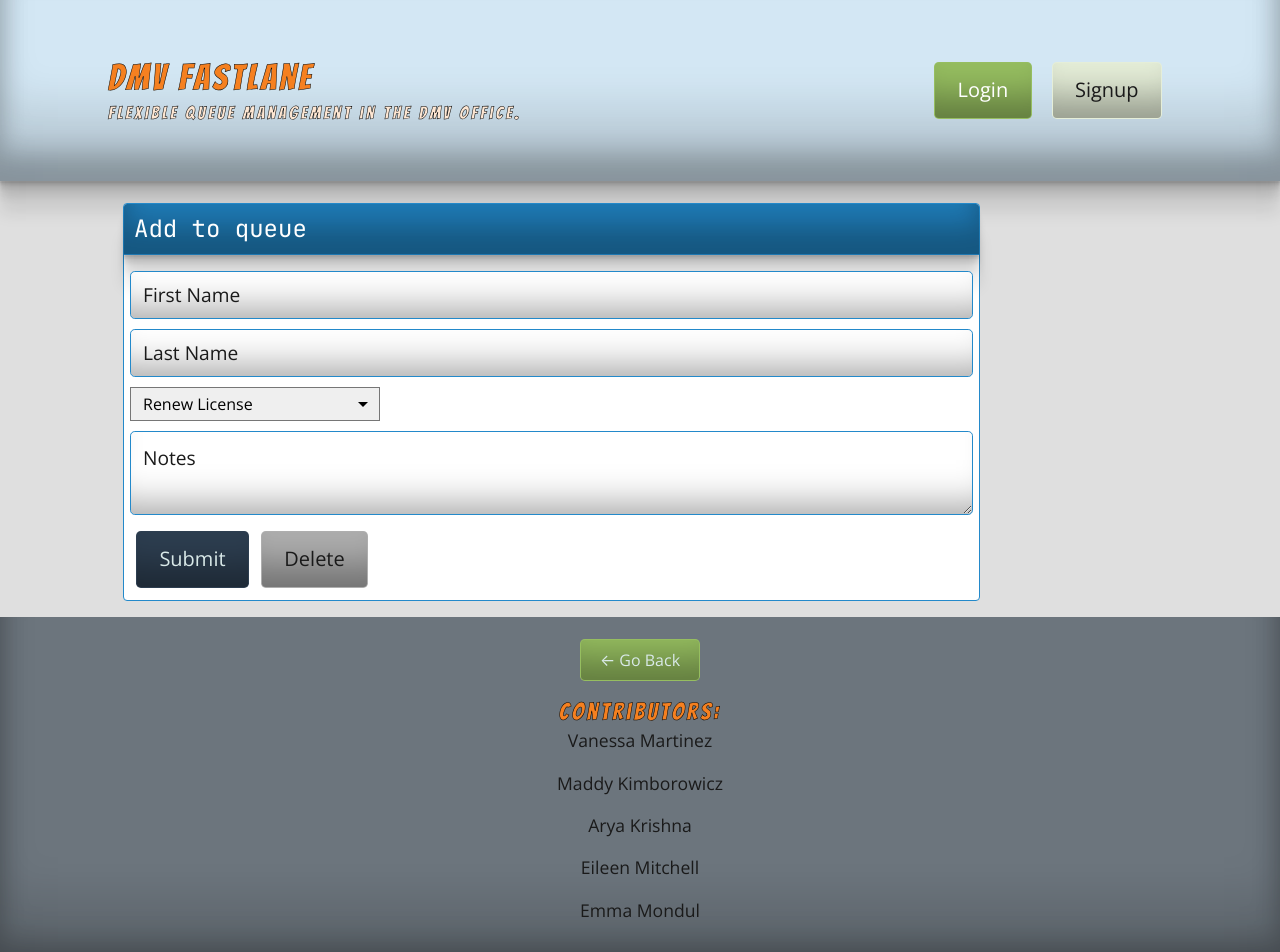
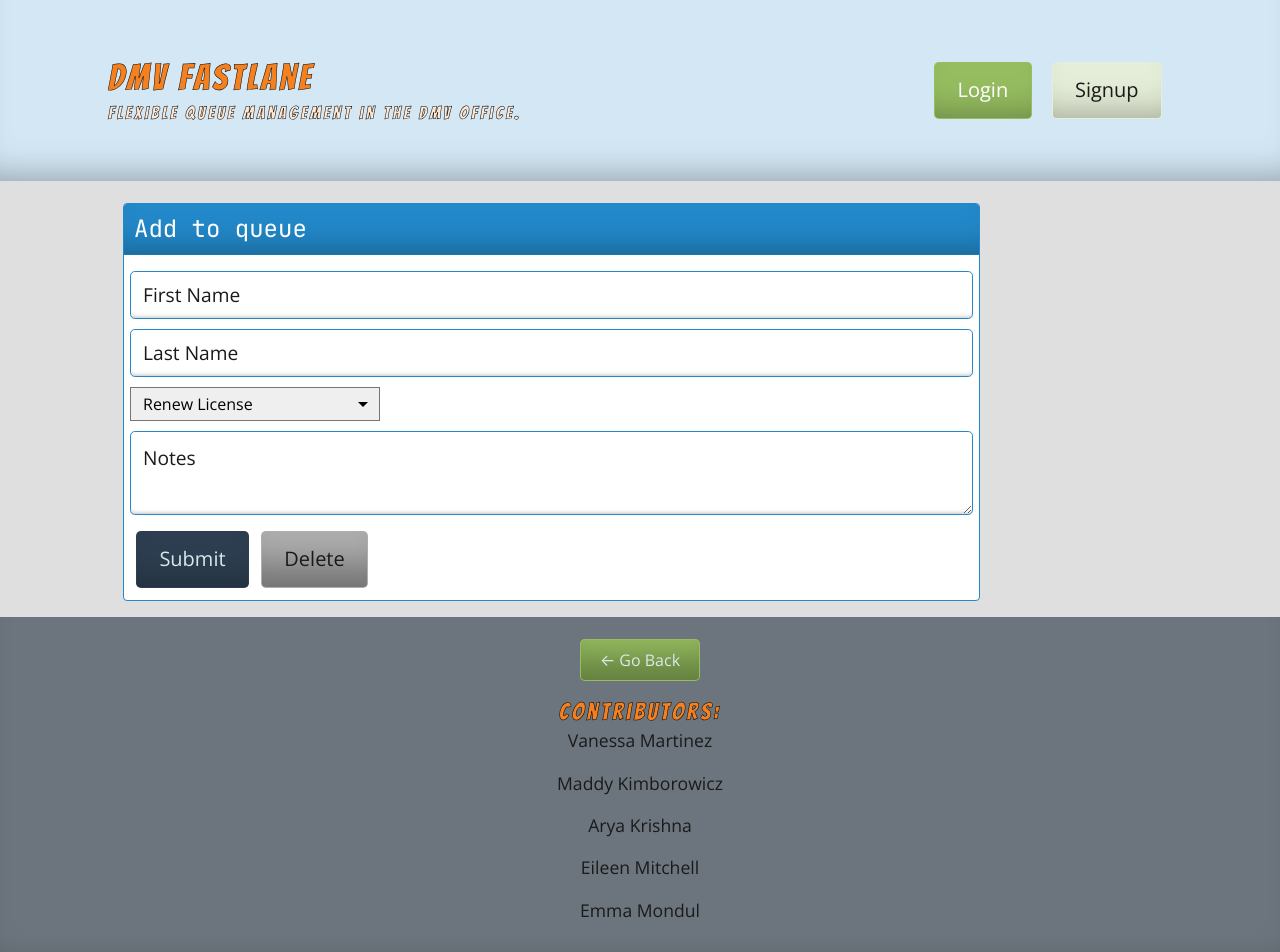
Before and after one commit to marvanessa1/DMV-FastLane, a React (Create React App) app in the folder client/: page /me in a window 1280 px wide. Shown: the top 952 px of the page. Built offline with nearby package versions, Linux system fonts and the light colour scheme; a web font is replaced by a local one.

Commit message:
fixing how loud my shading was. I agree after looking a bit more

```diff
--- a/client/src/index.css
+++ b/client/src/index.css
@@ -700,7 +700,7 @@ a:hover {
 
 .p-4 {
   padding: 1.375rem !important;
-  box-shadow: rgba(0, 0, 0, 0.17) 0px -23px 25px 0px inset, rgba(0, 0, 0, 0.15) 0px -36px 30px 0px inset, rgba(0, 0, 0, 0.1) 0px -79px 40px 0px inset, rgba(0, 0, 0, 0.06) 0px 2px 1px, rgba(0, 0, 0, 0.09) 0px 4px 2px, rgba(0, 0, 0, 0.09) 0px 8px 4px, rgba(0, 0, 0, 0.09) 0px 16px 8px, rgba(0, 0, 0, 0.09) 0px 32px 16px;
+  box-shadow: rgba(0, 0, 0, 0.35) 0px -30px 36px -28px inset;
 
 }
 
@@ -938,7 +938,7 @@ a:hover {
 /* BACKGROUND UTILS */
 .bg-primary {
   background-color: #d3e7f4 !important;
-  box-shadow: rgba(0, 0, 0, 0.17) 0px -23px 25px 0px inset, rgba(0, 0, 0, 0.15) 0px -36px 30px 0px inset, rgba(0, 0, 0, 0.1) 0px -79px 40px 0px inset, rgba(0, 0, 0, 0.06) 0px 2px 1px, rgba(0, 0, 0, 0.09) 0px 4px 2px, rgba(0, 0, 0, 0.09) 0px 8px 4px, rgba(0, 0, 0, 0.09) 0px 16px 8px, rgba(0, 0, 0, 0.09) 0px 32px 16px;
+  box-shadow: rgba(0, 0, 0, 0.35) 0px -30px 36px -28px inset;
 }
 
 .bg-info {
@@ -971,7 +971,7 @@ a:hover {
 
 .bg-blue {
   background-color: #2389ca !important;
-  box-shadow: rgba(0, 0, 0, 0.17) 0px -23px 25px 0px inset, rgba(0, 0, 0, 0.15) 0px -36px 30px 0px inset, rgba(0, 0, 0, 0.1) 0px -79px 40px 0px inset, rgba(0, 0, 0, 0.06) 0px 2px 1px, rgba(0, 0, 0, 0.09) 0px 4px 2px, rgba(0, 0, 0, 0.09) 0px 8px 4px, rgba(0, 0, 0, 0.09) 0px 16px 8px, rgba(0, 0, 0, 0.09) 0px 32px 16px;
+  box-shadow: rgba(0, 0, 0, 0.35) 0px -30px 36px -28px inset;
 }
 
 .bg-lightblue {
@@ -1047,12 +1047,12 @@ a:hover {
 .btn.btn-primary {
   background-color: #2d3e50;
   color: #d9e9e8;
-  box-shadow: rgba(0, 0, 0, 0.35) 0px -50px 36px -28px inset;
+  box-shadow: rgba(0, 0, 0, 0.35) 0px -30px 36px -28px inset;
 }
 
 .btn.btn-primary:hover {
   background-color: #08622f;
-  box-shadow: rgba(0, 0, 0, 0.35) 0px -50px 36px -28px inset;
+  box-shadow: rgba(0, 0, 0, 0.35) 0px -30px 36px -28px inset;
 }
 
 .btn.btn-danger {
@@ -1067,18 +1067,18 @@ a:hover {
 .btn.btn-info {
   background-color: #96be60;
   color: #ffffff;
-  box-shadow: rgba(0, 0, 0, 0.35) 0px -50px 36px -28px inset;
+  box-shadow: rgba(0, 0, 0, 0.35) 0px -30px 36px -28px inset;
 }
 
 .btn.btn-info:hover {
   background-color: #08622f;
-  box-shadow: rgba(0, 0, 0, 0.35) 0px -50px 36px -28px inset;
+  box-shadow: rgba(0, 0, 0, 0.35) 0px -30px 36px -28px inset;
 }
 
 .btn.btn-light {
   background-color: #e5eed8;
   color: #1a1a1a;
-  box-shadow: rgba(0, 0, 0, 0.35) 0px -50px 36px -28px inset;
+  box-shadow: rgba(0, 0, 0, 0.35) 0px -30px 36px -28px inset;
 }
 
 .btn.btn-light:hover {
@@ -1192,7 +1192,7 @@ form .form-input {
   font-size: 1.2rem;
   border: 1px solid #2389ca;
   border-radius: 0.3rem;
-  box-shadow: rgba(0, 0, 0, 0.35) 0px -38px 36px -28px inset;
+  box-shadow: rgba(0, 0, 0, 0.35) 0px -5px 5px -5px inset;
 }
 
 form .form-input.form-input-squared {
--- a/client/src/pages/Home.js
+++ b/client/src/pages/Home.js
@@ -1,4 +1,4 @@
-import Refuel from '../assets/Refuel.jpg'
+import Refuel from '../assets/refuel.jpg'
 import Drive from '../assets/Drive.jpg'
 import License from '../assets/License.jpg'
 
```
